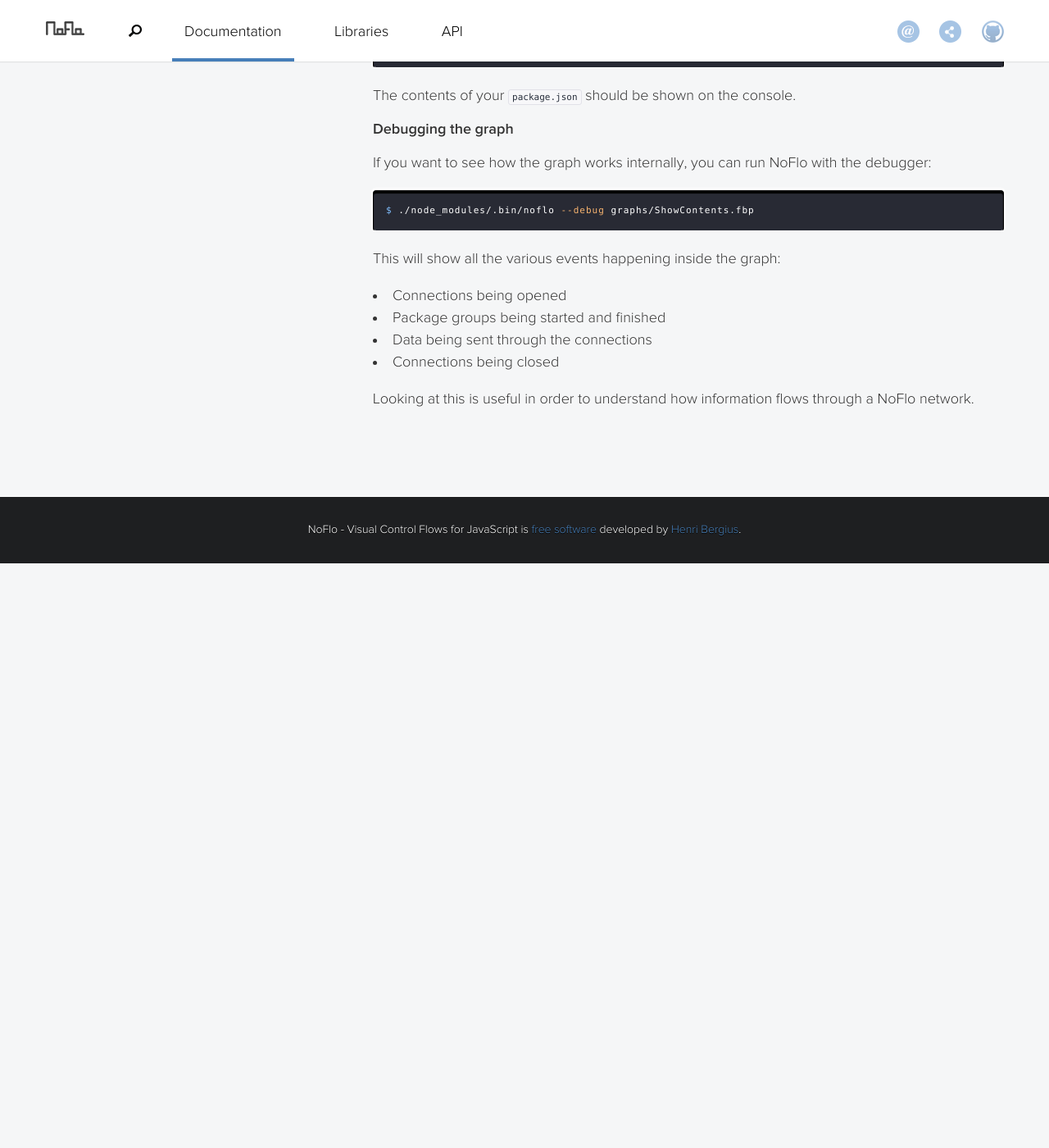
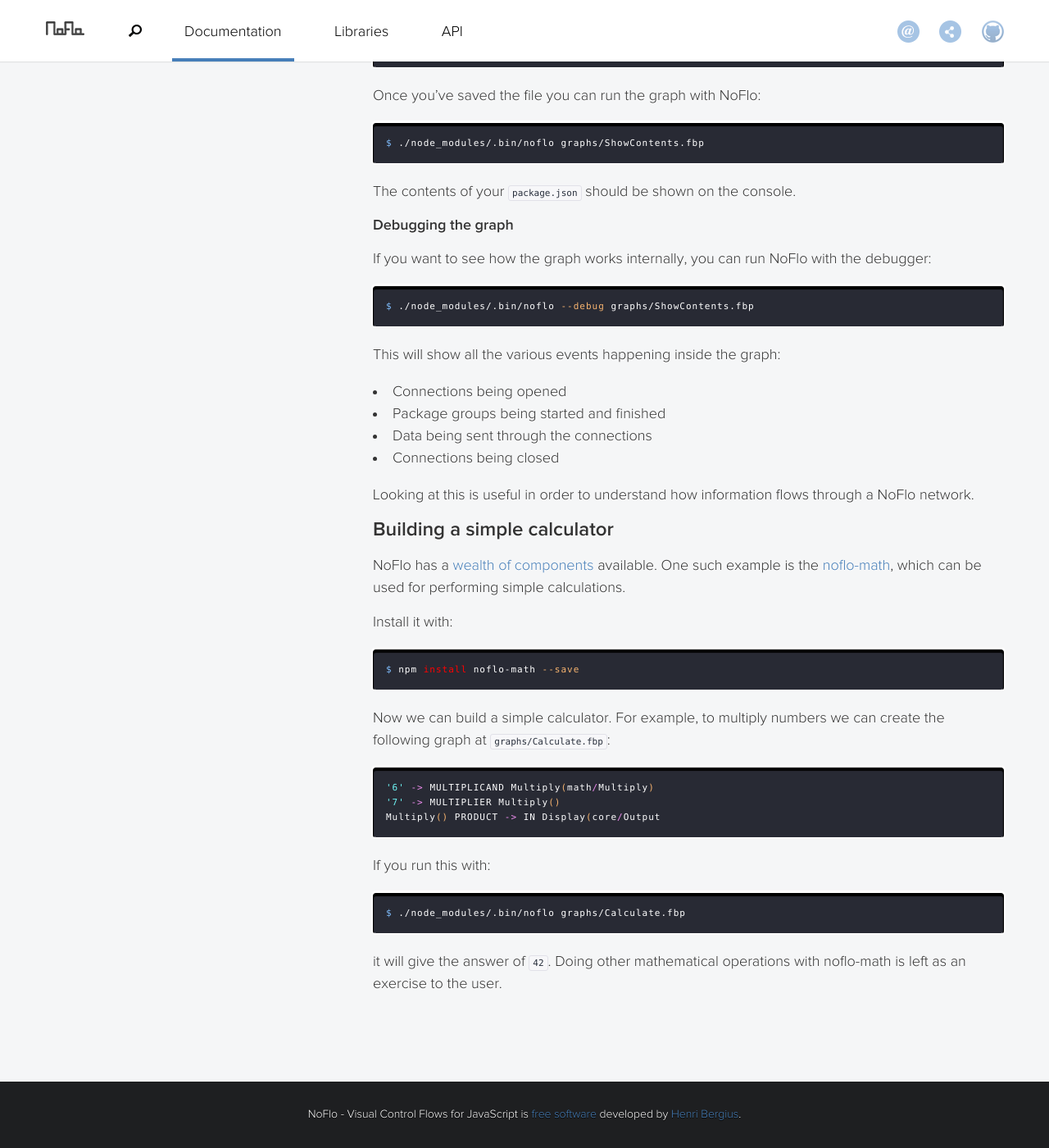
Before and after one commit to noflo/noflo.github.io, a Jekyll site: the page built from documentation/index.md, in a window 1280 px wide and 1400 px high, scrolled down 3966 px. Shown: the whole window at 82% size. Built offline with Jekyll 4.4.1, drawn with Linux system fonts in a browser that asks for light colours; nearby versions of some CDN libraries; Markdown is read by kramdown in place of the engine named in the settings; before the commit the page ends 4653 px from its top, so only the background shows below that; some of the changed text lies outside the part shown.

Commit message:
Another component reuse example

````diff
--- a/documentation/index.md
+++ b/documentation/index.md
@@ -96,6 +96,12 @@ For example, to install the [filesystem components](/library/noflo-filesystem/),
 $ npm install noflo-filesystem --save
 ```
 
+We should also install [noflo-core](/library/noflo-core/), which provides various general utility components:
+
+```bash
+$ npm install noflo-core --save
+```
+
 Once NPM completes the components from that library will be available to your project. Your project can pull in components from as many NoFlo libraries as needed.
 
 You can see a list of components that are installed in your project with:
@@ -122,7 +128,7 @@ Create a new file in that folder called `ShowContents.fbp` and open it in your f
 
 ```coffeescript
 # In the graph we first need to define the nodes and the connections between them
-Read(filesystem/ReadFile) OUT -> IN Display(Output)
+Read(filesystem/ReadFile) OUT -> IN Display(core/Output)
 
 # Start off the graph by sending a filename to the file reader
 'package.json' -> IN Read()
@@ -152,3 +158,29 @@ This will show all the various events happening inside the graph:
 * Connections being closed
 
 Looking at this is useful in order to understand how information flows through a NoFlo network.
+
+## Building a simple calculator
+
+NoFlo has a [wealth of components](/library/) available. One such example is the [noflo-math](/library/noflo-math/), which can be used for performing simple calculations.
+
+Install it with:
+
+```bash
+$ npm install noflo-math --save
+```
+
+Now we can build a simple calculator. For example, to multiply numbers we can create the following graph at `graphs/Calculate.fbp`:
+
+```coffeescript
+'6' -> MULTIPLICAND Multiply(math/Multiply)
+'7' -> MULTIPLIER Multiply()
+Multiply() PRODUCT -> IN Display(core/Output
+```
+
+If you run this with:
+
+```bash
+$ ./node_modules/.bin/noflo graphs/Calculate.fbp
+```
+
+it will give the answer of `42`. Doing other mathematical operations with noflo-math is left as an exercise to the user.
````
